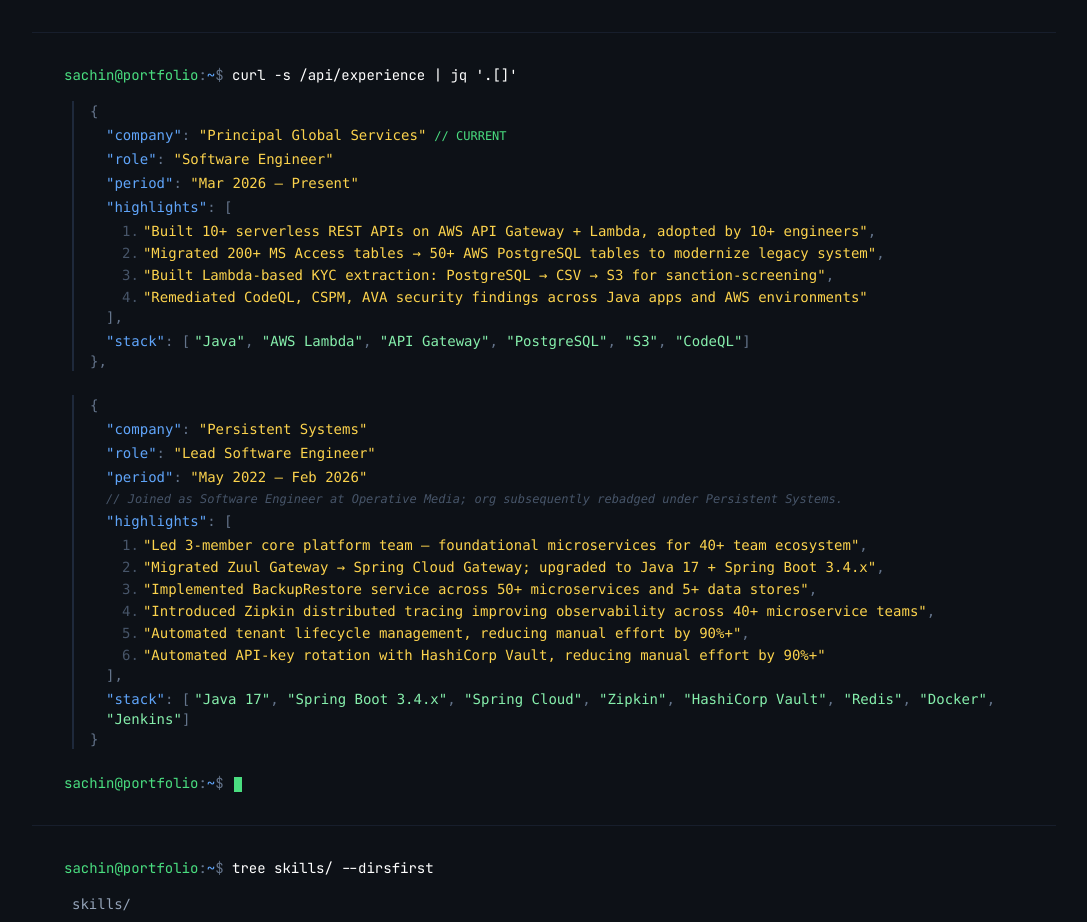
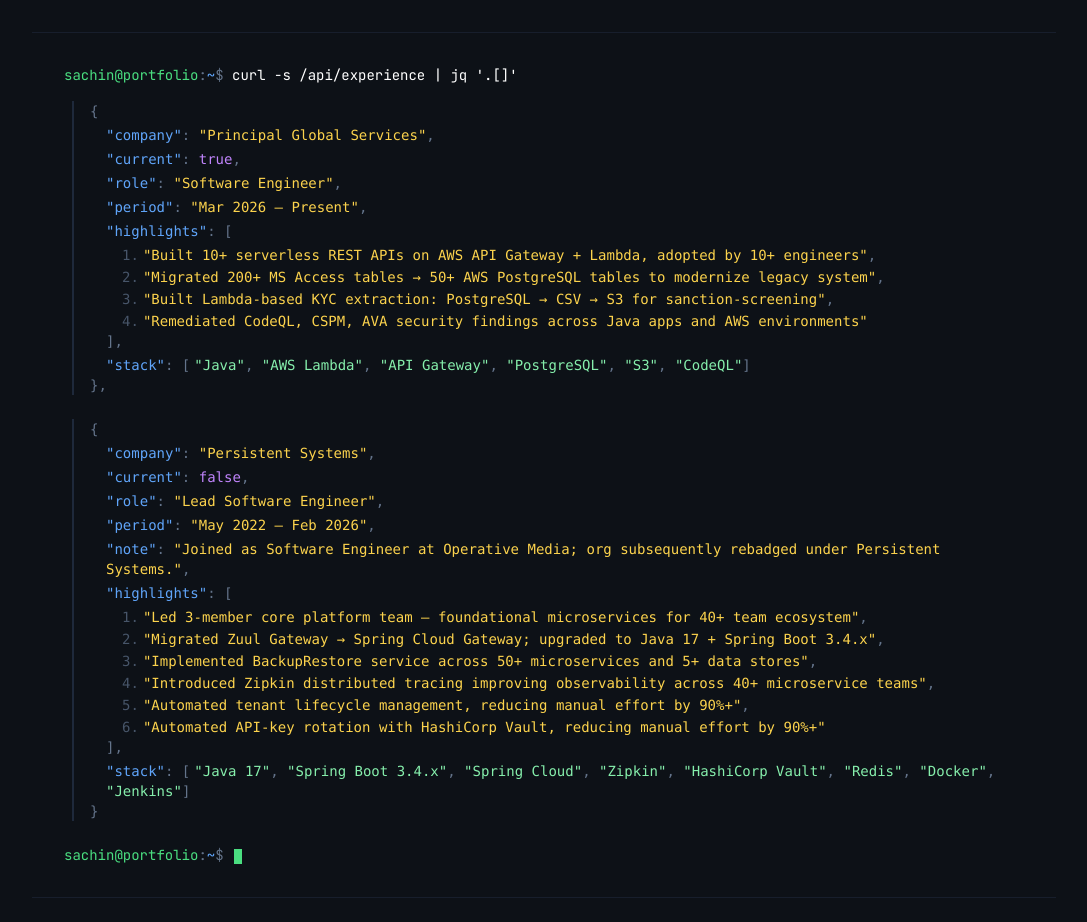
Before and after one commit to sachinbhapkar/sachin-portfolio, a Next.js app: page / in a window 1280 px wide. Shown: the part 1066-1988 px from the top of the page, without its empty margins (96-1183 px from the left). Built offline with nearby package versions, Linux system fonts and the light colour scheme.

Commit message:
fix: replace JSON comments with valid JSON fields (current, note)

```diff
--- a/components/sections/TerminalExperience.tsx
+++ b/components/sections/TerminalExperience.tsx
@@ -95,20 +95,33 @@ export default function TerminalExperience() {
                   <span className="text-blue-400">&quot;company&quot;</span>
                   <span className="text-slate-500">: </span>
                   <span className="text-amber-300">&quot;{exp.company}&quot;</span>
-                  {exp.current && <span className="ml-2 text-green-400 text-xs">// CURRENT</span>}
+                  <span className="text-slate-500">,</span>
+                </p>
+                <p>
+                  <span className="text-blue-400">&quot;current&quot;</span>
+                  <span className="text-slate-500">: </span>
+                  <span className="text-purple-400">{exp.current ? "true" : "false"}</span>
+                  <span className="text-slate-500">,</span>
                 </p>
                 <p>
                   <span className="text-blue-400">&quot;role&quot;</span>
                   <span className="text-slate-500">: </span>
                   <span className="text-amber-300">&quot;{exp.role}&quot;</span>
+                  <span className="text-slate-500">,</span>
                 </p>
                 <p>
                   <span className="text-blue-400">&quot;period&quot;</span>
                   <span className="text-slate-500">: </span>
                   <span className="text-amber-300">&quot;{exp.period}&quot;</span>
+                  <span className="text-slate-500">,</span>
                 </p>
                 {exp.note && (
-                  <p className="text-slate-600 italic text-xs">// {exp.note}</p>
+                  <p>
+                    <span className="text-blue-400">&quot;note&quot;</span>
+                    <span className="text-slate-500">: </span>
+                    <span className="text-amber-300">&quot;{exp.note}&quot;</span>
+                    <span className="text-slate-500">,</span>
+                  </p>
                 )}
                 <div>
                   <span className="text-blue-400">&quot;highlights&quot;</span>
```
